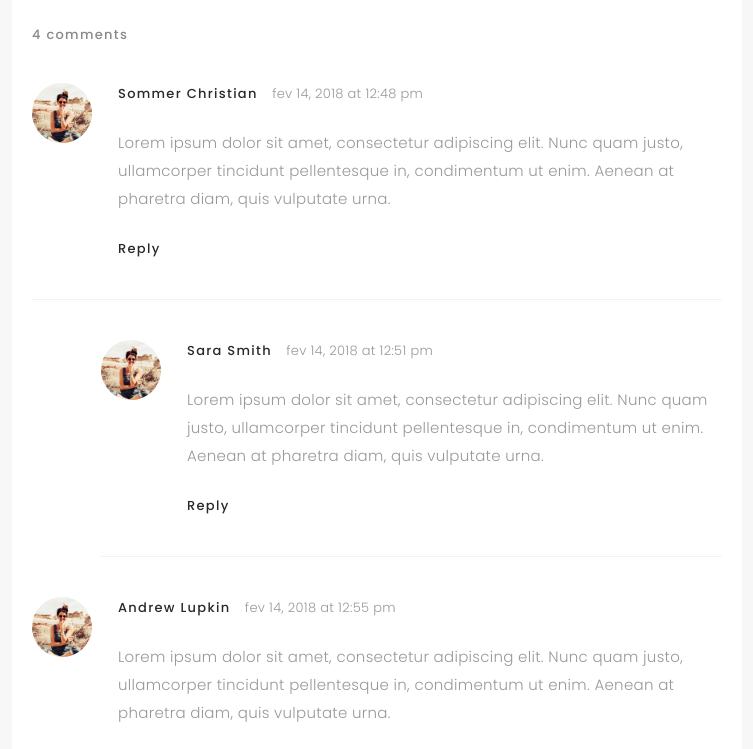
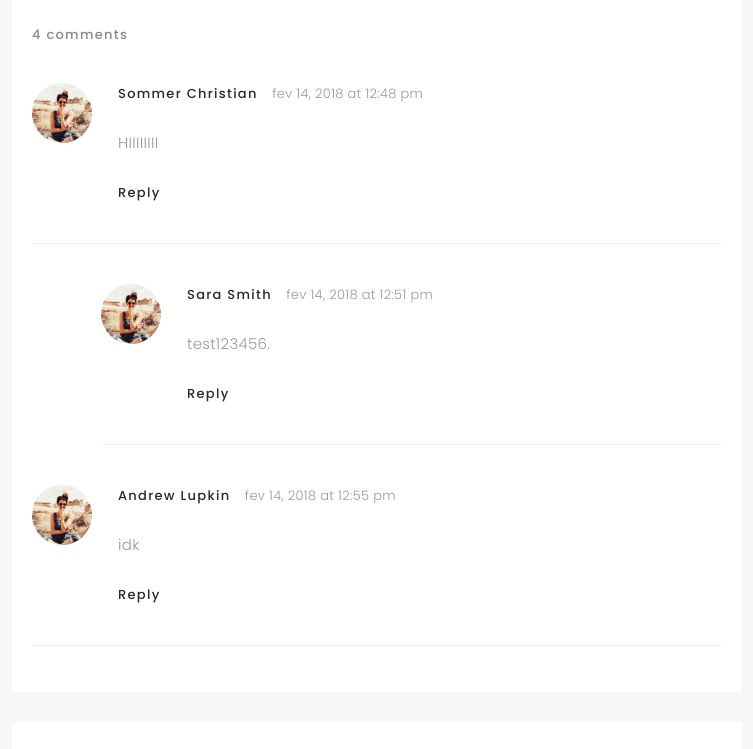
Before and after one commit to HaleyFogelson/haleyfogelsoneportfolio, a plain HTML site: page blog-single.html in a window 1280 px wide. Shown: the part 1840-2589 px from the top of the page, without its empty margins (263-1016 px from the left). Drawn offline with Linux system fonts and the light colour scheme; files whose address does not match are found by name; a web font is replaced by a local one.

```diff
--- a/blog-single.html
+++ b/blog-single.html
@@ -112,7 +112,7 @@
                           <div class="entry-comments-body">
                             <span class="entry-comments-author">Sommer Christian</span>
                             <span><a href="#">fev 14, 2018 at 12:48 pm</a></span>
-                            <p class="mb-10">Lorem ipsum dolor sit amet, consectetur adipiscing elit. Nunc quam justo, ullamcorper tincidunt pellentesque in, condimentum ut enim. Aenean at pharetra diam, quis vulputate urna. </p>
+                            <p class="mb-10">HIIIIIIII </p>
                             <a class="rep" href="#">Reply</a>
                           </div>
                         </div>
@@ -123,7 +123,7 @@
                               <div class="entry-comments-body">
                                 <span class="entry-comments-author">Sara Smith</span>
                                 <span><a href="#">fev 14, 2018 at 12:51 pm</a></span>
-                                <p class="mb-10">Lorem ipsum dolor sit amet, consectetur adipiscing elit. Nunc quam justo, ullamcorper tincidunt pellentesque in, condimentum ut enim. Aenean at pharetra diam, quis vulputate urna.</p>
+                                <p class="mb-10">test123456.</p>
                                 <a class="rep" href="#">Reply</a>
                               </div>
                             </div>
@@ -136,7 +136,7 @@
                           <div class="entry-comments-body">
                             <span class="entry-comments-author">Andrew Lupkin</span>
                             <span><a href="#">fev 14, 2018 at 12:55 pm</a></span>
-                            <p class="mb-10">Lorem ipsum dolor sit amet, consectetur adipiscing elit. Nunc quam justo, ullamcorper tincidunt pellentesque in, condimentum ut enim. Aenean at pharetra diam, quis vulputate urna. </p>
+                            <p class="mb-10">idk </p>
                             <a class="rep" href="#">Reply</a>
                           </div>
                         </div>
@@ -201,7 +201,7 @@
 
       </div>
 
-      <p>&copy; Copyrights Folio. All rights reserved.</p>
+
 
       <div class="credits">
         <!--
--- a/js/main.js
+++ b/js/main.js
@@ -79,7 +79,7 @@ $(document).ready(function() {
 
   $(function() {
     typed.typed({
-      strings: ["Haley Fogelson.", "A Northeastern University Student.", "Studying Computer Engineering.", "Studying Computer Science.", "A Second year"],
+      strings: ["Haley Fogelson.", "A Northeastern University Student.", "Studying Computer Engineering.", "Studying Computer Science.", "A Second year."],
       typeSpeed: 100,
       loop: true,
     });
```
Also changed, not shown: blog-grid.html (+1 -1 lines), images/home-bg.jpg.
